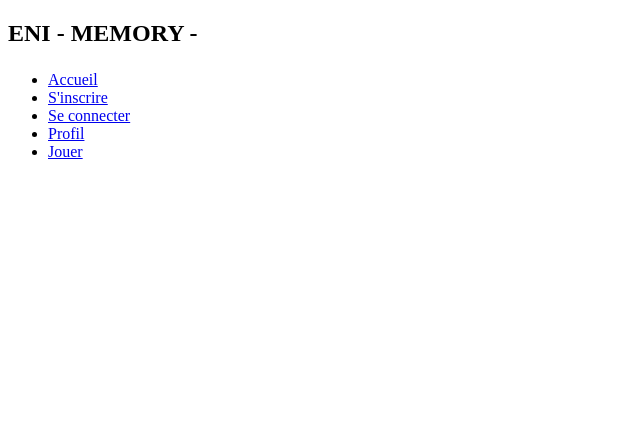
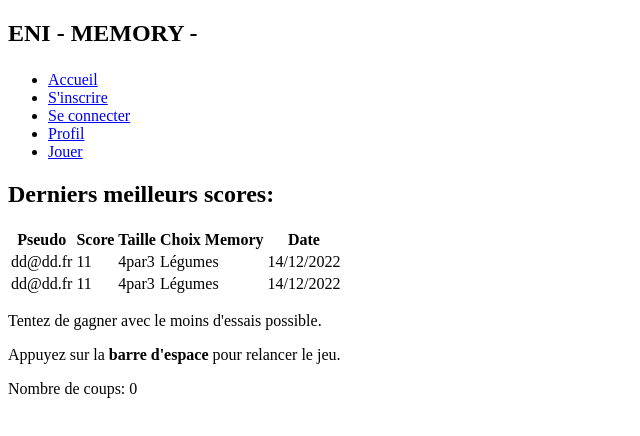
Before and after one commit to yeyemelodie01/memory, a plain HTML site: page game.html in a window 1280 px wide. Shown: the whole page, without its empty margins (0-640 px from the left). Drawn offline with Linux system fonts and the light colour scheme.

Commit message:
add modifications page profil and game

```diff
--- a/game.html
+++ b/game.html
@@ -18,5 +18,48 @@
         </ul>
       </nav>
     </header>
+    <main>
+      <section>
+        <div>
+          <h2>Derniers meilleurs scores:</h2>
+          <table>
+          <thead>
+            <tr>
+              <th>Pseudo</th>
+              <th>Score</th>
+              <th>Taille</th>
+              <th>Choix Memory</th>
+              <th>Date</th>
+            </tr>
+          </thead>
+          <tbody>
+            <tr>
+              <td>dd@dd.fr</td>
+              <td>11</td>
+              <td>4par3</td>
+              <td>Légumes</td>
+              <td>14/12/2022</td>
+            </tr>
+            <tr>
+              <td>dd@dd.fr</td>
+              <td>11</td>
+              <td>4par3</td>
+              <td>Légumes</td>
+              <td>14/12/2022</td>
+            </tr>
+          </tbody>
+        </table>
+        </div>
+        <div>
+          <p>Tentez de gagner avec le moins d'essais possible.</p>
+          <p>Appuyez sur la <strong>barre d'espace</strong> pour relancer le jeu.</p>
+          <p>Nombre de coups: <span id="count_moves">0</span></p>
+        </div>
+        <div id="div_memory">
+
+        </div>
+
+      </section>
+    </main>
 </body>
 </html>
```
Also changed, not shown: profil.html (+37 -2 lines).
